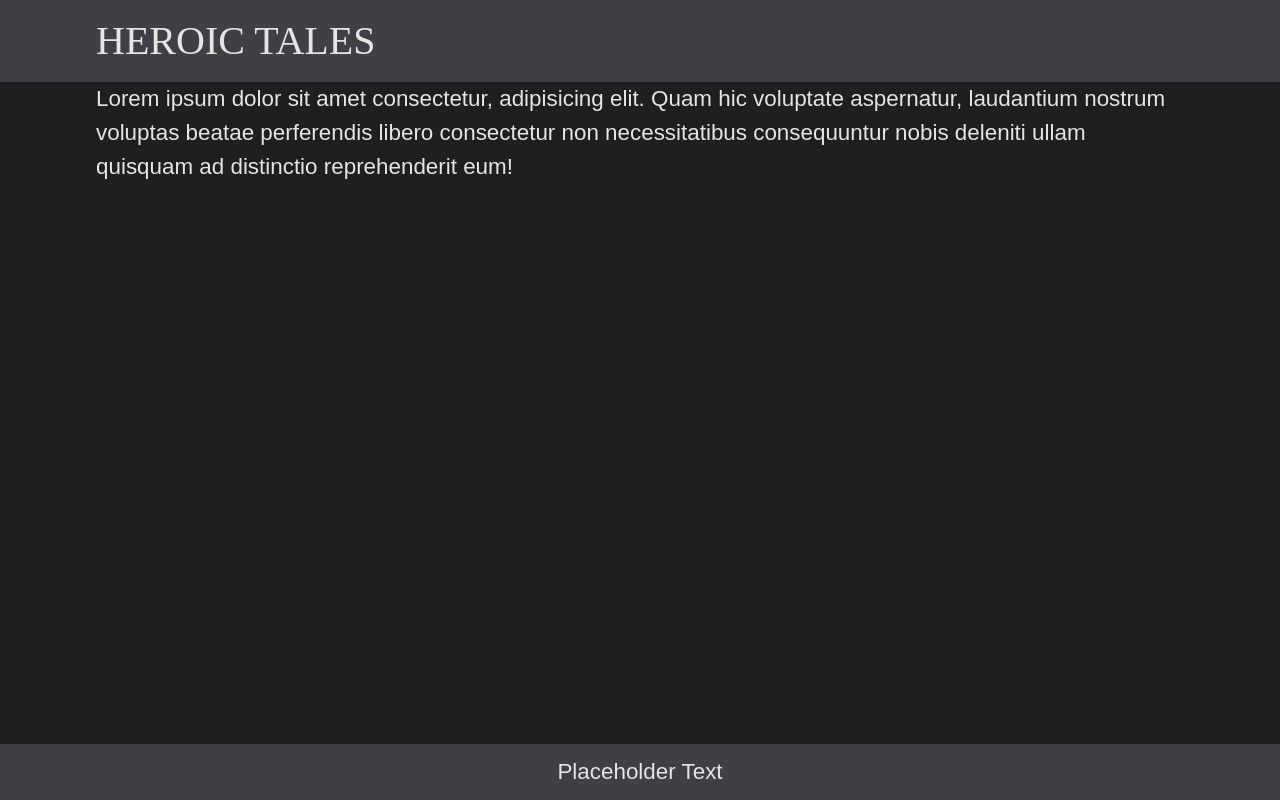
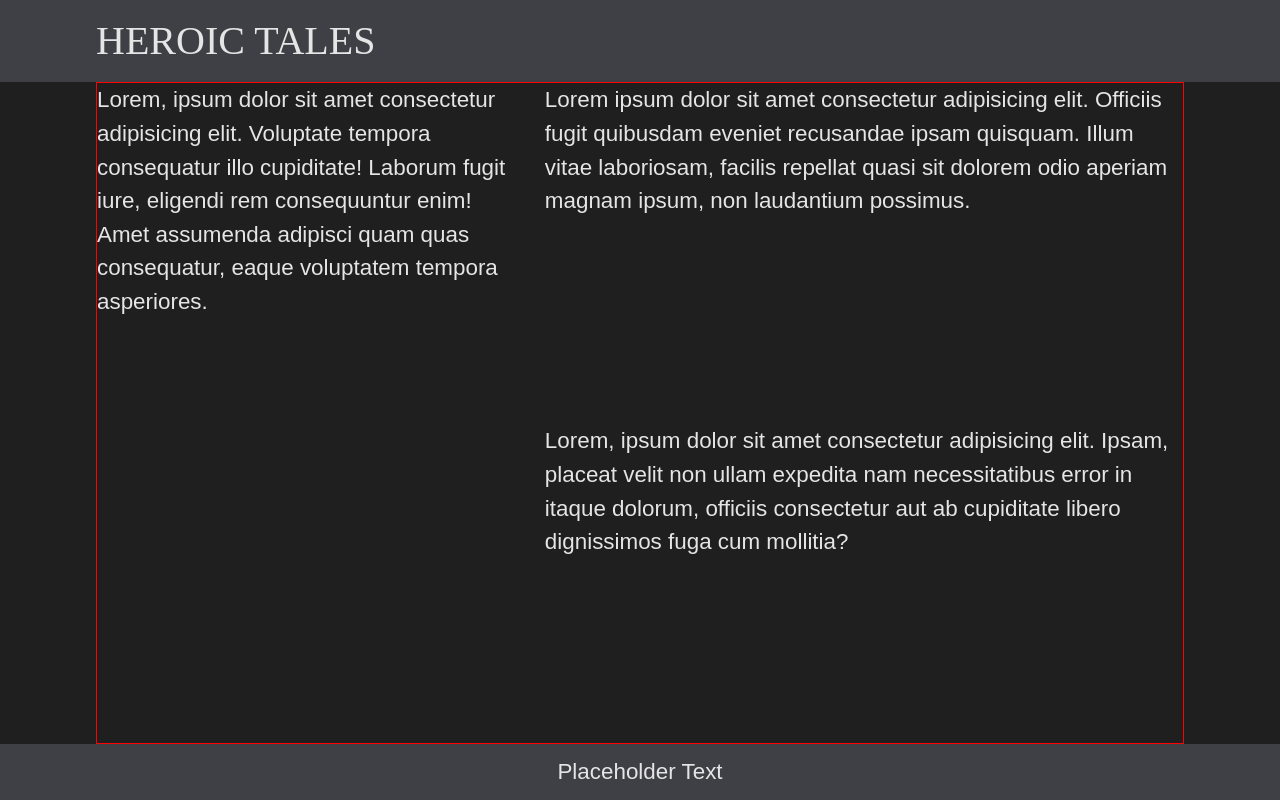
Before and after one commit to gemini-mastiff/heroic-tales-app, a React (Vite) app: page / in a window 1280 px wide. Built offline with nearby package versions, Linux system fonts and the light colour scheme; a web font is replaced by a local one.

Commit message:
style: set layout for GameGrid

```diff
--- a/src/components/Main.jsx
+++ b/src/components/Main.jsx
@@ -3,18 +3,46 @@ import WidthContainer from "./WidthContainer.jsx";
 
 const MainStyled = styled.main`
   background-color: var(--BG-COLOUR);
+  display: flex;
+`;
+
+const GameGrid = styled.div`
+  height: 100%;
+  display: grid;
+  grid-template-columns: 2fr 3fr;
+  grid-template-rows: 1fr 1fr;
+  gap: 1em;
+  border: 1px solid red;
+`;
+
+const RollLog = styled.div`
+  grid-row: 1/3;
 `;
 
 export default function Main() {
   return (
     <MainStyled>
       <WidthContainer>
-        <p>
-          Lorem ipsum dolor sit amet consectetur, adipisicing elit. Quam hic
-          voluptate aspernatur, laudantium nostrum voluptas beatae perferendis
-          libero consectetur non necessitatibus consequuntur nobis deleniti
-          ullam quisquam ad distinctio reprehenderit eum!
-        </p>
+        <GameGrid>
+          <RollLog>
+            Lorem, ipsum dolor sit amet consectetur adipisicing elit. Voluptate
+            tempora consequatur illo cupiditate! Laborum fugit iure, eligendi
+            rem consequuntur enim! Amet assumenda adipisci quam quas
+            consequatur, eaque voluptatem tempora asperiores.
+          </RollLog>
+          <p>
+            Lorem ipsum dolor sit amet consectetur adipisicing elit. Officiis
+            fugit quibusdam eveniet recusandae ipsam quisquam. Illum vitae
+            laboriosam, facilis repellat quasi sit dolorem odio aperiam magnam
+            ipsum, non laudantium possimus.
+          </p>
+          <p>
+            Lorem, ipsum dolor sit amet consectetur adipisicing elit. Ipsam,
+            placeat velit non ullam expedita nam necessitatibus error in itaque
+            dolorum, officiis consectetur aut ab cupiditate libero dignissimos
+            fuga cum mollitia?
+          </p>
+        </GameGrid>
       </WidthContainer>
     </MainStyled>
   );
```
